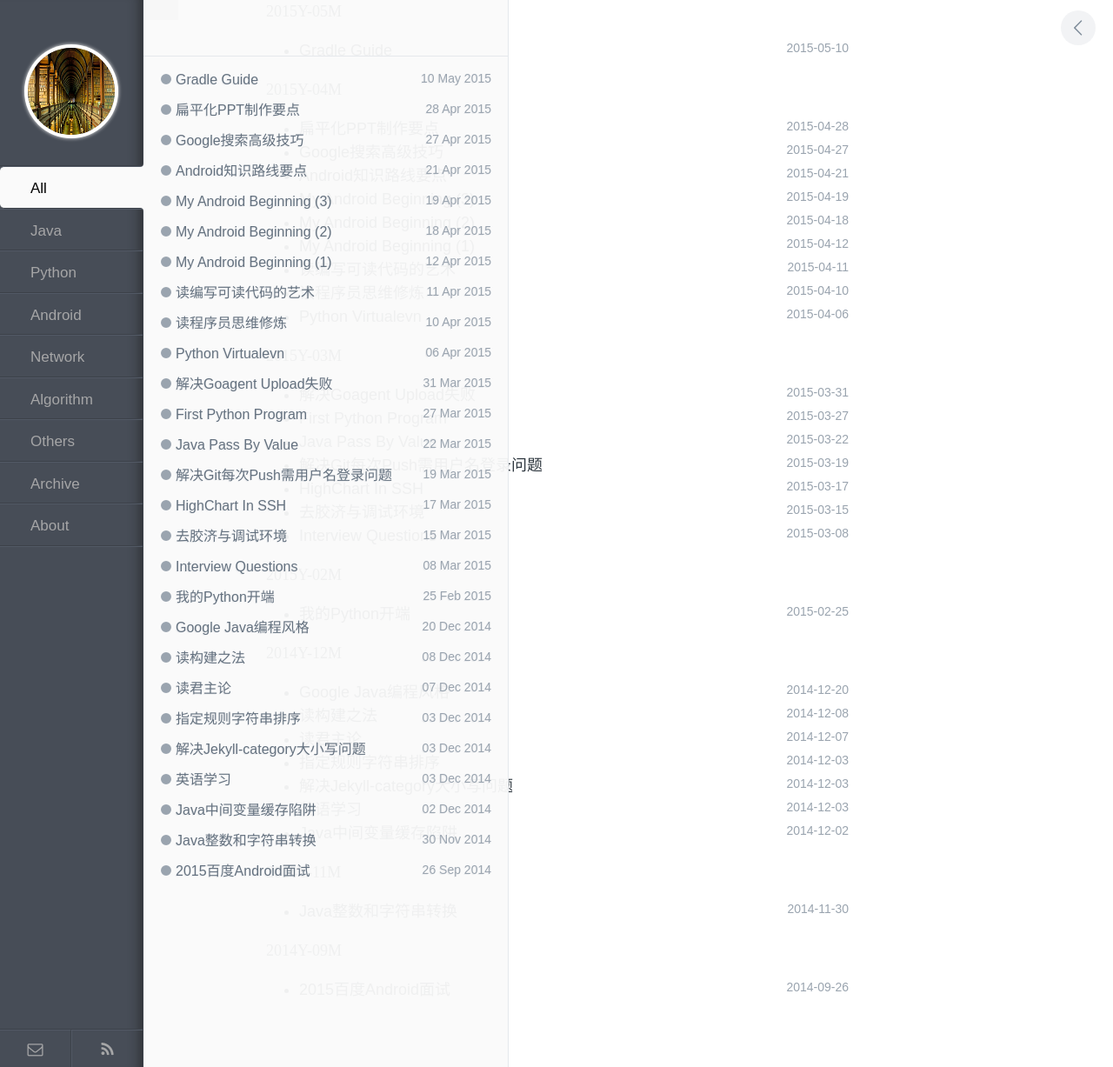
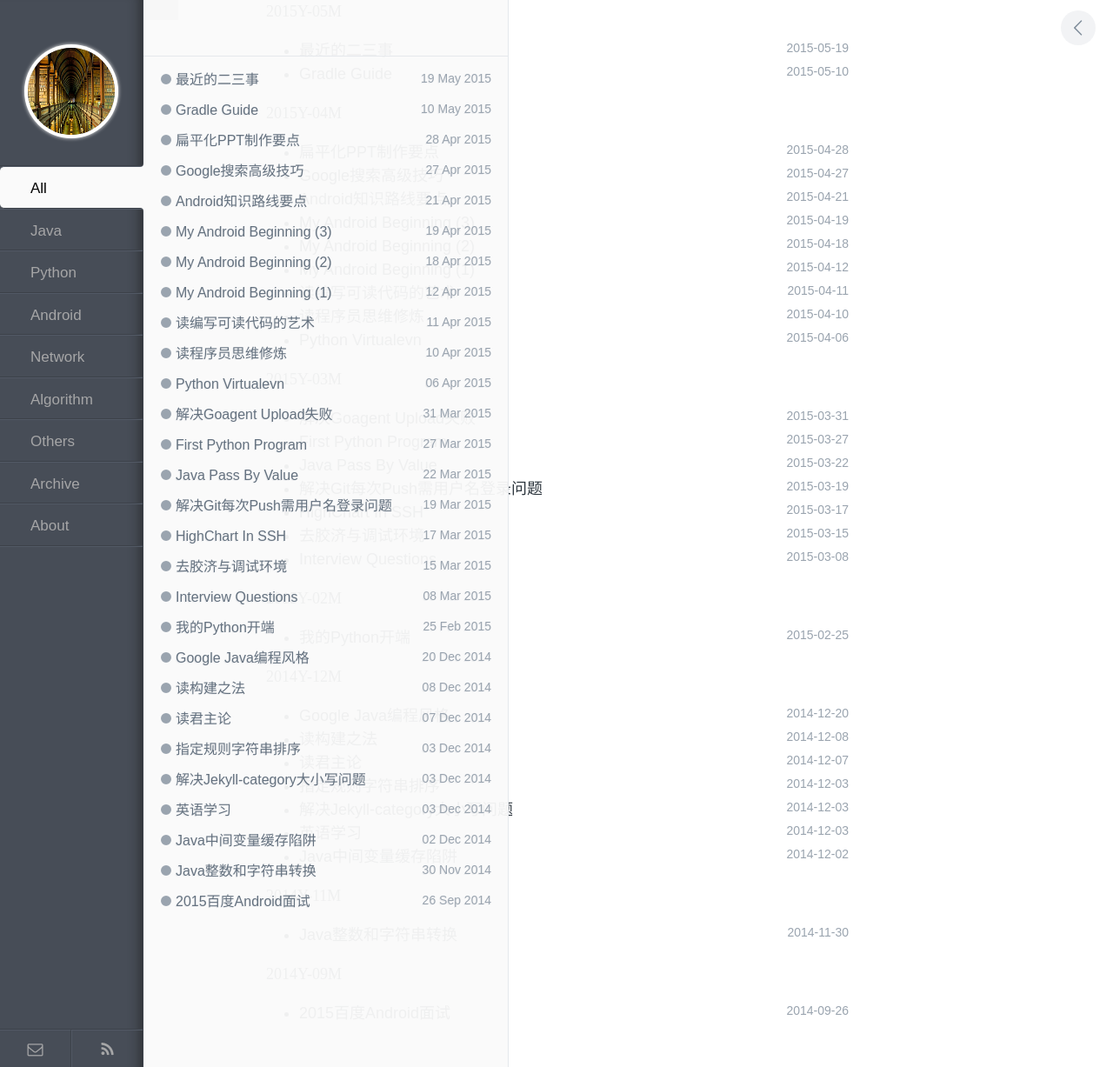
Before and after one commit to enlipan/enlipan.github.io, a Jekyll site: the page built from pages/archive.html, in a window 1280 px wide. Shown: the whole page at 87% size. Built offline with Jekyll 4.4.1, drawn with Linux system fonts in a browser that asks for light colours; comment, search, counter and statistics services are not loaded; some of the changed lines change nothing that is shown.

Commit message:
post 5.18 recently

```diff
--- /dev/null
+++ b/_posts/2015-5-19-something-about-recent.md
@@ -0,0 +1,33 @@
+---
+layout: post
+title: 最近的二三事
+category: others
+---
+
+**身体**
+
+最近陷入了一种很奇特的状态，无限制的内自省进而挖掘出了很多要做的事，首先是身体状态上，更加注重自己的健康状态，也挖掘出自己的一些身体问题，比如以前没注意到的骨盆前倾等问题，针对身体状态做出了一些规划，主要集中在太极炼腰，深蹲，站墙，卷腹以及引体向上，更进一步的计划是做冥想。
+
+**平衡**
+
+在学习上，毕业答辩通过之后，由于导师的挽留，需要进一步为其挖掘其科研成果，精简出一篇过得去的会议级别论文，但是这类事对于我的意义实在没有意义，要说念及旧情，联想到导师这两年的无作为状态也难以感动自己到做这类没意义又消耗时间的无效事情，总之让我陷入了一种迷茫之中，预定计划是要完整的把Android开发相关思路整理完成，却由于这件事挂在心头总是难以为继，发现自己我实在不是一个可以同时开启多线程的人，以后还是要学会平衡，平衡各项任务，自己也开始逐渐的发现，事情是躲不过去的，总会有层出不穷的事情困扰你的计划，你要学会去平衡。
+
+时间的宝贵自己开始逐渐明白了，同时自己思维中更加重视的是个人的持续性成长了。
+
+**百日计划**
+
+不知不觉自己的第一个百日计划已经进行了45天了，每天睡前记录自己今日的时间开销，模仿柳比歇夫的时间记录法去进行，同时开始做脑力风暴类别的游戏，`Lumosity`确实是一个好游戏，每次做类似的脑力风暴有一种头脑发热的感觉，很畅快。
+
+**阅读**
+
+阅读一事吧，最近倒是开始注意走向碎片时间利用了，利用碎片时间在手机Kindle上看完了`与时间做朋友`和`浅薄`两本书，都是好书。但是英语原版书籍的阅读却总是想着逃避，这一点要引起注意，英语的学习一日不可荒废。
+
+**浮躁**
+
+最近实在有一些浮躁，也流于形式，自己明显的注意到了，无论是从日常注意力还是编程的持续性学习。浮躁主要表现在对于ShadowSocket的探索，自己明明知道探索的本质需求是利用Google去学习世界，可最后却被自己的好奇心限制，流于形式，忘了本源。对于博客的记录竟然开始产生装X的想法，想着如何美化，不，应该说粉饰自己的博客内容去讨好那些虚无缥缈的可能的读者，而不是立足于追寻自己的内心，进而每一次有记录博客的想法的时候，都先想着怎么写好看，最后又陷入一种无地自容，最后博客的总结也不了了之，实在是惭愧。
+
+
+---
+
+今天，我重新从心出发，在此记录下自己最近思想的点滴。
+刚刚拉伸肌肉以及脊椎，全身舒服，袒露了自己的一些思想，随心的写作更是畅快淋漓。
```
Also changed, not shown: _posts/2015-5-10-The-Gradle-guide.md (+0 -3 lines).
